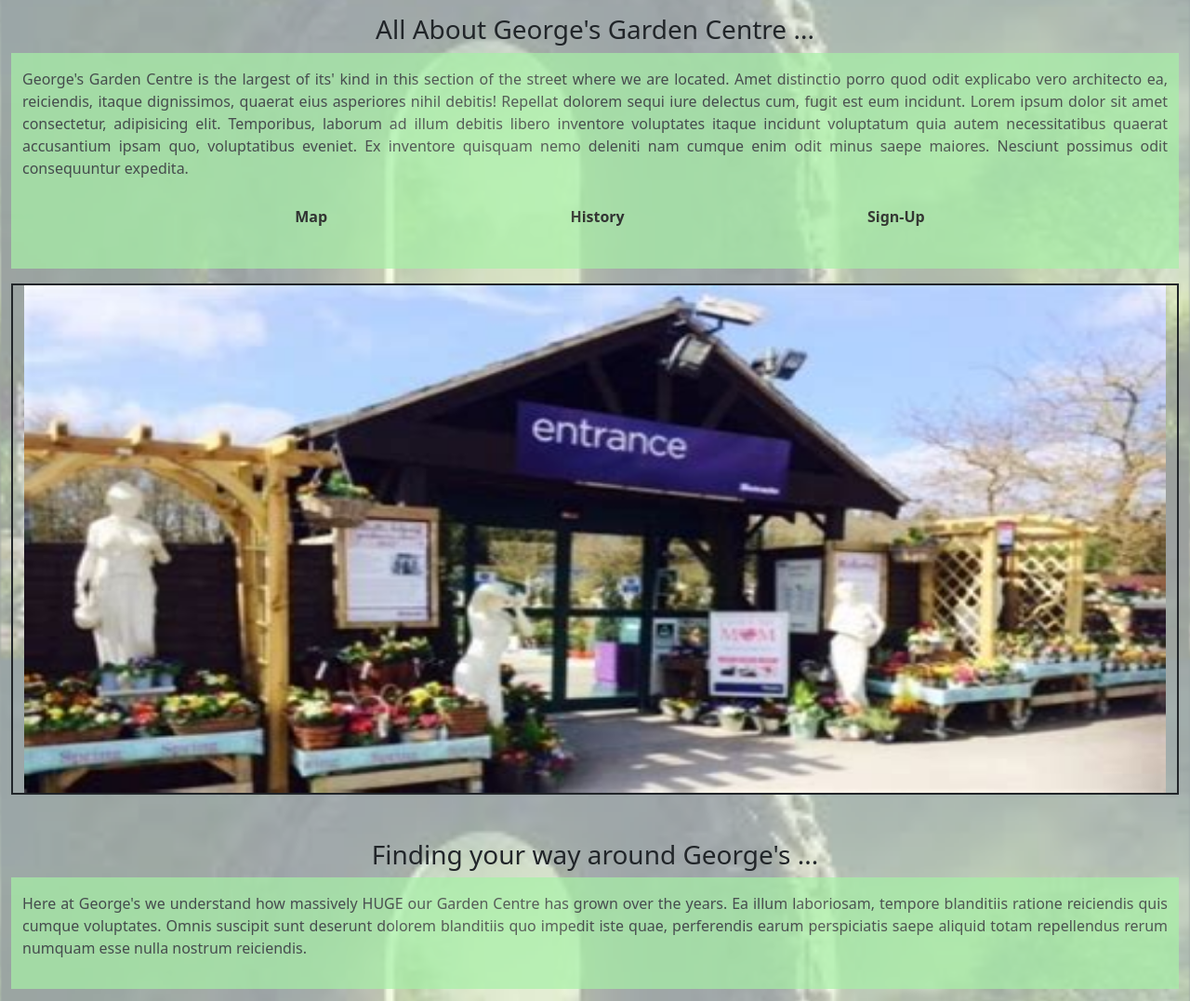
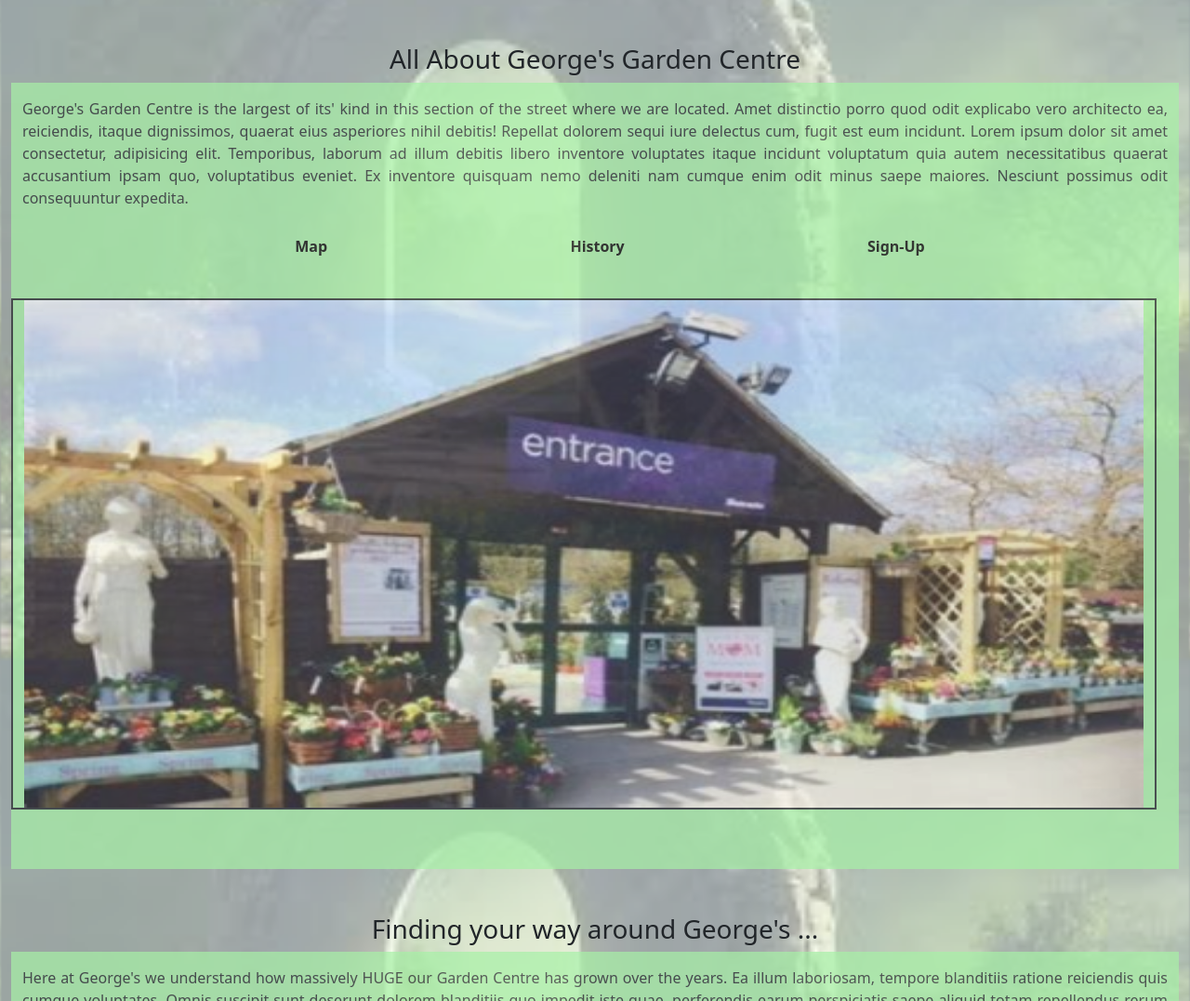
Before and after one commit to SteveSchrader65/GeorgesGardenCentre, a plain HTML site: page about.html in a window 1280 px wide. Shown: the part 143-1220 px from the top of the page at 93% size. Drawn offline with nearby package versions, Linux system fonts and the light colour scheme.

Commit message:
Add files via upload

```diff
--- a/about.html
+++ b/about.html
@@ -74,23 +74,21 @@
       </div>
     </header>
     <main class="container-fluid px-4">
-      <h2 class="col col-xl-12 h3 text-center mt-3">All About George's Garden Centre ...</h2>
-      <div class="row sidebar py-3 ">
+      <h2 class="col-xl-12 h3 text-center mt-5">All About George's Garden Centre</h2>
+      <div class="row sidebar py-3">
         <div class="col col-xl-12 text-justify">
           <p>George's Garden Centre is the largest of its' kind in this section of the street where we are located. Amet distinctio porro quod odit explicabo vero architecto ea, reiciendis, itaque dignissimos, quaerat eius asperiores nihil debitis! Repellat dolorem sequi iure delectus cum, fugit est eum incidunt. Lorem ipsum dolor sit amet consectetur, adipisicing elit. Temporibus, laborum ad illum debitis libero inventore voluptates itaque incidunt voluptatum quia autem necessitatibus quaerat accusantium ipsam quo, voluptatibus eveniet. Ex inventore quisquam nemo deleniti nam cumque enim odit minus saepe maiores. Nesciunt possimus odit consequuntur expedita.</p>
-          <p class="mt-2">
-            <ul class="d-flex flex-row justify-content-evenly">
-              <li><a href="#map">Map</a></li>
-              <li><a href="#history">History</a></li>
-              <li><a href="#news">Sign-Up</a></li>
-            </ul>
-          </div>
+          <ul class="d-flex flex-row justify-content-evenly mt-2">
+            <li><a href="#map">Map</a></li>
+            <li><a href="#history">History</a></li>
+            <li><a href="#news">Sign-Up</a></li>
+          </ul>
         </div>
         <div class="row mb-5">
           <img src="images/about/entry.jpg" class="border border-dark border-2 mt-3" height="550" alt="Main Entrance">
         </div>
       </div>
-      <h2 id="map" class="col h3 text-center mt-5">Finding your way around George's ...</h2>
+      <h2 id="map" class="col-xl-12 h3 text-center mt-5">Finding your way around George's ...</h2>
       <div class="row mb-5">
         <div class="sidebar col col-xl-12 py-3 text-justify">
           <p>Here at George's we understand how massively HUGE our Garden Centre has grown over the years. Ea illum laboriosam, tempore blanditiis ratione reiciendis quis cumque voluptates. Omnis suscipit sunt deserunt dolorem blanditiis quo impedit iste quae, perferendis earum perspiciatis saepe aliquid totam repellendus rerum numquam esse nulla nostrum reiciendis.</p>
@@ -150,7 +148,7 @@
           </div>
         </div>
       </div>
-      <h2 id="history" class="col h3 text-center mt-5">The History of George's Garden Centre ...</h2>
+      <h2 id="history" class="col-xl-12 h3 text-center mt-5">The History of George's Garden Centre ...</h2>
       <div class="row mb-5">
         <div class="sidebar col col-xl-12 py-3 text-justify">
           <p>George's Garden Centre beginnings stretch back to George's grandfather selling tomatoes from isi placeat vero sint doloremque possimus modi quod repellat. Esse aspernatur magnam minus culpa, minima nobis iste quaerat deserunt fugiat distinctio error quam ratione beatae ipsa ipsum enim optio ad nesciunt voluptate.</p>
@@ -206,7 +204,7 @@
           </div>
         </div>
       </div>
-      <h2 id="news" class="col h3 text-center mt-5">Newsletter Sign-Up</h2>
+      <h2 id="news" class="col-xl-12 h3 text-center mt-5">Newsletter Sign-Up</h2>
       <div class="row sidebar m-3 p-3">
         <p>Sign-up for George's monthly newsletter ab minus quas, laudantium, numquam harum quo reprehenderit saepe veritatis reiciendis sit repudiandae enim eum rerum quae deserunt incidunt voluptatem esse blanditiis libero consequatur recusandae vitae hic architecto ex? Id a ratione ab, animi suscipit debitis mollitia?</p>
       </div>
```
Also changed, not shown: products.html (+2 -2 lines).
